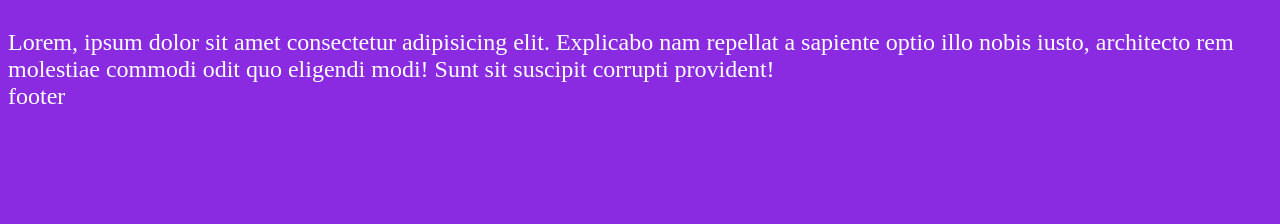
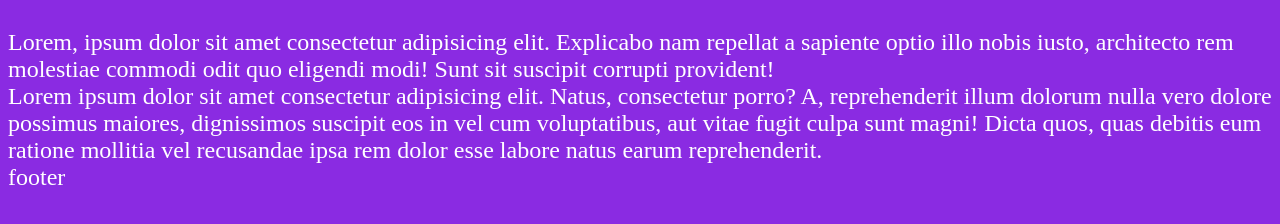
Before and after one commit to omkarmusale0910/creating_first_repo, a plain HTML site: page index.html in a window 1280 px wide. Shown: the part 90-314 px from the top of the page. Drawn offline with Linux system fonts and the light colour scheme.

Commit message:
artical is added

```diff
--- a/index.html
+++ b/index.html
@@ -10,6 +10,7 @@
 <body>
     <h1>Header</h1>
     <section>Lorem, ipsum dolor sit amet consectetur adipisicing elit. Explicabo nam repellat a sapiente optio illo nobis iusto, architecto rem molestiae commodi odit quo eligendi modi! Sunt sit suscipit corrupti provident!</section>
+    <article>Lorem ipsum dolor sit amet consectetur adipisicing elit. Natus, consectetur porro? A, reprehenderit illum dolorum nulla vero dolore possimus maiores, dignissimos suscipit eos in vel cum voluptatibus, aut vitae fugit culpa sunt magni! Dicta quos, quas debitis eum ratione mollitia vel recusandae ipsa rem dolor esse labore natus earum reprehenderit.</article>
     <footer> footer</footer>
 </body>
 </html>
```
